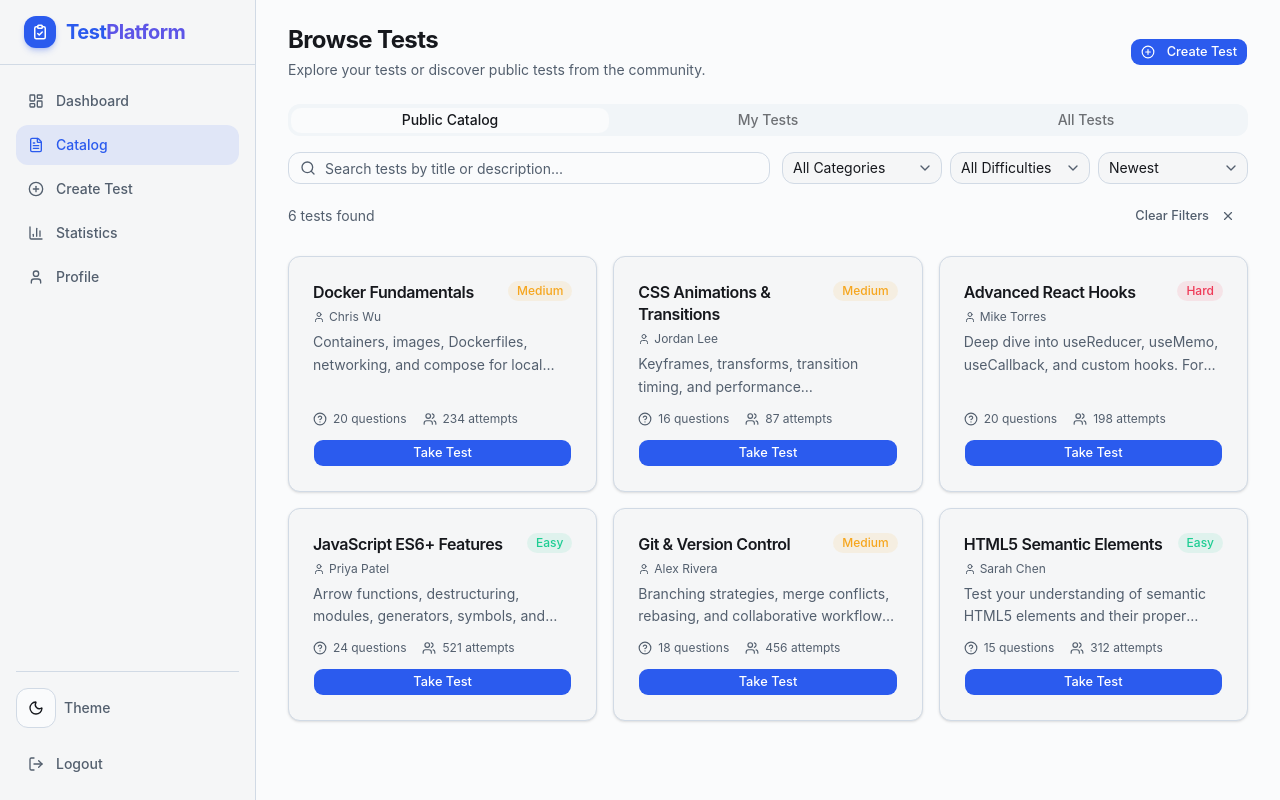
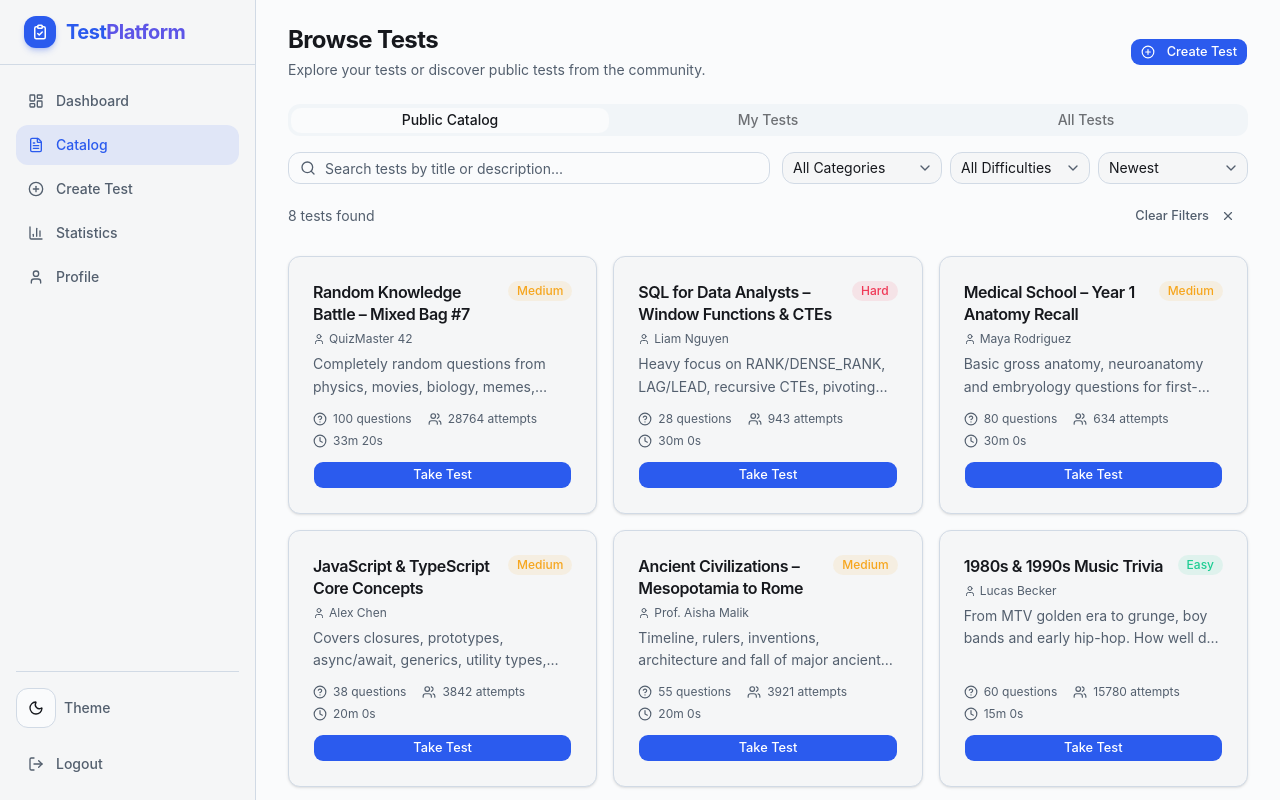
Before and after one commit to lbedv/online-testing, a React (Vite) app: page /catalog in a window 1280 px wide. Built offline with nearby package versions, Linux system fonts and the light colour scheme.

Commit message:
refactor: add timeLimit for test and update mockdata

```diff
--- a/src/features/catalog/components/catalog-card.tsx
+++ b/src/features/catalog/components/catalog-card.tsx
@@ -9,11 +9,12 @@ import {
 import { Link } from "@tanstack/react-router"
 import { Button } from "@/components/ui/button"
 import { Badge } from "@/components/ui/badge"
-import { HelpCircle, User, Users } from "lucide-react"
+import { Clock, HelpCircle, User, Users } from "lucide-react"
 import { IconStat } from "@/components/common"
 import { DIFFICULTY_LABELS } from "@/shared/types/test"
 import type { CatalogTest } from "../types"
 import { DIFFICULTY_STYLES } from "../constants"
+import { formatDuration } from "@/shared/lib/date"
 
 interface CatalogCardProps {
   test: CatalogTest
@@ -64,6 +65,10 @@ export function CatalogCard({ test }: CatalogCardProps) {
             icon={<Users className="h-3.5 w-3.5" />}
             value={`${test.attemptsCount} attempts`}
           />
+          <IconStat
+            icon={<Clock className="h-3.5 w-3.5" />}
+            value={formatDuration(test.timeLimitSeconds)}
+          />
         </div>
 
         {/* Take Test button */}
--- a/src/features/catalog/mock-data.ts
+++ b/src/features/catalog/mock-data.ts
@@ -1,153 +1,173 @@
 import type { CatalogTestDto } from "@/shared/types/dto";
 
-// Mock data for tests in the catalog
 export const CATALOG_TESTS: CatalogTestDto[] = [
   {
-    id: "pub-1",
-    title: "HTML5 Semantic Elements",
-    description:
-      "Test your understanding of semantic HTML5 elements and their proper usage in modern web development.",
-    category: "web-development",
+    id: "test_001",
+    title: "World Capitals – Quick Fire",
+    description: "Basic geography quiz covering capital cities of 50+ countries. Great warm-up for geography lovers.",
+    category: "geography",
     difficulty: "easy",
-    questionsCount: 15,
-    attemptsCount: 312,
+    questionsCount: 50,
+    attemptsCount: 12470,
+    timeLimitSeconds: 600,
     author: {
-        firstName: "Sarah",
-        lastName: "Chen"
+      firstName: "Elena",
+      lastName: "Martinez",
     },
     ownership: "public",
-    createdAt: "2026-01-10T12:00:00Z",
+    createdAt: "2024-11-12T14:30:00Z",
   },
+
   {
-    id: "pub-2",
-    title: "Advanced React Hooks",
-    description:
-      "Deep dive into useReducer, useMemo, useCallback, and custom hooks. For experienced React developers.",
-    category: "react",
-    difficulty: "hard",
-    questionsCount: 20,
-    attemptsCount: 198,
+    id: "test_002",
+    title: "JavaScript & TypeScript Core Concepts",
+    description: "Covers closures, prototypes, async/await, generics, utility types, type guards, discriminated unions and more.",
+    category: "programming",
+    difficulty: "medium",
+    questionsCount: 38,
+    attemptsCount: 3842,
+    timeLimitSeconds: 1200,
     author: {
-        firstName: "Mike",
-        lastName: "Torres"
+      firstName: "Alex",
+      lastName: "Chen",
     },
     ownership: "public",
-    createdAt: "2026-02-15T15:30:00Z",
+    createdAt: "2025-02-08T09:15:00Z",
   },
+
   {
-    id: "pub-3",
-    title: "Git & Version Control",
-    description:
-      "Branching strategies, merge conflicts, rebasing, and collaborative workflows using Git.",
-    category: "devops",
-    difficulty: "medium",
-    questionsCount: 18,
-    attemptsCount: 456,
+    id: "test_003",
+    title: "My Custom React + Zustand Interview Prep",
+    description: "Questions I collected while preparing for senior frontend interviews in 2025",
+    category: "programming",
+    difficulty: "hard",
+    questionsCount: 22,
+    attemptsCount: 17,
+    timeLimitSeconds: 900,
     author: {
-        firstName: "Alex",
-        lastName: "Rivera"
+      firstName: "Sophie",
+      lastName: "Kowalski",
+    },
+    ownership: "mine",
+    createdAt: "2026-03-10T18:42:00Z",
+  },
+
+  {
+    id: "test_004",
+    title: "Organic Chemistry – Functional Groups & Reactions",
+    description: "Focuses on nomenclature, reaction mechanisms, stereochemistry and common named reactions.",
+    category: "chemistry",
+    difficulty: "hard",
+    questionsCount: 45,
+    attemptsCount: 2891,
+    timeLimitSeconds: 1500,
+    author: {
+      firstName: "Dr. James",
+      lastName: "Patel",
     },
     ownership: "public",
-    createdAt: "2026-01-20T09:00:00Z",
+    createdAt: "2024-06-30T11:20:00Z",
   },
+
   {
-    id: "pub-4",
-    title: "CSS Animations & Transitions",
-    description:
-      "Keyframes, transforms, transition timing, and performance considerations for smooth CSS animations.",
-    category: "css",
+    id: "test_005",
+    title: "Medical School – Year 1 Anatomy Recall",
+    description: "Basic gross anatomy, neuroanatomy and embryology questions for first-year medical students.",
+    category: "medicine",
     difficulty: "medium",
-    questionsCount: 16,
-    attemptsCount: 87,
+    questionsCount: 80,
+    attemptsCount: 634,
+    timeLimitSeconds: 1800,
     author: {
-        firstName: "Jordan",
-        lastName: "Lee"
+      firstName: "Maya",
+      lastName: "Rodriguez",
     },
     ownership: "public",
-    createdAt: "2026-02-20T14:00:00Z",
+    createdAt: "2025-09-05T07:45:00Z",
   },
+
   {
-    id: "pub-5",
-    title: "JavaScript ES6+ Features",
-    description:
-      "Arrow functions, destructuring, modules, generators, symbols, and other modern JavaScript features.",
-    category: "javascript",
+    id: "test_006",
+    title: "1980s & 1990s Music Trivia",
+    description: "From MTV golden era to grunge, boy bands and early hip-hop. How well do you remember?",
+    category: "music",
     difficulty: "easy",
-    questionsCount: 24,
-    attemptsCount: 521,
+    questionsCount: 60,
+    attemptsCount: 15780,
+    timeLimitSeconds: 900,
     author: {
-        firstName: "Priya",
-        lastName: "Patel"
+      firstName: "Lucas",
+      lastName: "Becker",
     },
     ownership: "public",
-    createdAt: "2026-01-25T11:30:00Z",
+    createdAt: "2024-12-24T15:10:00Z",
   },
+
   {
-    id: "pub-6",
-    title: "Docker Fundamentals",
-    description:
-      "Containers, images, Dockerfiles, networking, and compose for local development environments.",
-    category: "devops",
+    id: "test_007",
+    title: "LeetCode Top 150 – Blind 75 + Extras (2025 edition)",
+    description: "Curated selection of the most frequently asked medium/hard problems with updated patterns.",
+    category: "programming",
+    difficulty: "hard",
+    questionsCount: 92,
+    attemptsCount: 421,
+    timeLimitSeconds: 3600,
+    author: {
+      firstName: "Daniel",
+      lastName: "Kim",
+    },
+    ownership: "mine",
+    createdAt: "2026-03-18T22:05:00Z",
+  },
+
+  {
+    id: "test_008",
+    title: "Ancient Civilizations – Mesopotamia to Rome",
+    description: "Timeline, rulers, inventions, architecture and fall of major ancient civilizations.",
+    category: "history",
     difficulty: "medium",
-    questionsCount: 20,
-    attemptsCount: 234,
+    questionsCount: 55,
+    attemptsCount: 3921,
+    timeLimitSeconds: 1200,
     author: {
-        firstName: "Chris",
-        lastName: "Wu"
+      firstName: "Prof. Aisha",
+      lastName: "Malik",
     },
     ownership: "public",
-    createdAt: "2026-02-28T10:00:00Z",
+    createdAt: "2025-01-17T10:55:00Z",
   },
+
   {
-    id: "mine-1",
-    title: "TypeScript Advanced Types",
-    description:
-      "Generics, conditional types, mapped types, infer, utility types, and template literal types.",
-    category: "typescript",
+    id: "test_009",
+    title: "SQL for Data Analysts – Window Functions & CTEs",
+    description: "Heavy focus on RANK/DENSE_RANK, LAG/LEAD, recursive CTEs, pivoting and complex joins.",
+    category: "data_science",
     difficulty: "hard",
-    questionsCount: 22,
-    attemptsCount: 18,
-    author: { firstName: "You", lastName: "" },
-    ownership: "mine",
-    createdAt: "2026-03-05T18:45:00Z",
+    questionsCount: 28,
+    attemptsCount: 943,
+    timeLimitSeconds: 1800,
+    author: {
+      firstName: "Liam",
+      lastName: "Nguyen",
+    },
+    ownership: "public",
+    createdAt: "2025-11-03T13:25:00Z",
   },
+
   {
-    id: "mine-2",
-    title: "React Query & TanStack Query Basics",
-    description:
-      "Queries, mutations, invalidation, optimistic updates, pagination, and error handling.",
-    category: "react",
+    id: "test_010",
+    title: "Random Knowledge Battle – Mixed Bag #7",
+    description: "Completely random questions from physics, movies, biology, memes, geography and pop culture.",
+    category: "general_knowledge",
     difficulty: "medium",
-    questionsCount: 16,
-    attemptsCount: 24,
-    author: { firstName: "You", lastName: "" },
-    ownership: "mine",
-    createdAt: "2026-02-10T09:15:00Z",
+    questionsCount: 100,
+    attemptsCount: 28764,
+    timeLimitSeconds: 2000,
+    author: {
+      firstName: "QuizMaster",
+      lastName: "42",
+    },
+    ownership: "public",
+    createdAt: "2026-02-14T08:00:00Z",
   },
-  {
-    id: "mine-3",
-    title: "Tailwind CSS Best Practices",
-    description:
-      "Utility-first mindset, component composition, custom themes, responsive design, and performance tips.",
-    category: "css",
-    difficulty: "easy",
-    questionsCount: 14,
-    attemptsCount: 41,
-    author: { firstName: "You", lastName: "" },
-    ownership: "mine",
-    createdAt: "2026-03-01T14:20:00Z",
-  },
-  {
-    id: "mine-4",
-    title: "JavaScript Performance Optimization",
-    description:
-      "Event delegation, throttling/debouncing, memory leaks, Big O in practice, and V8 engine quirks.",
-    category: "javascript",
-    difficulty: "medium",
-    questionsCount: 19,
-    attemptsCount: 15,
-    author: { firstName: "You", lastName: "" },
-    ownership: "mine",
-    createdAt: "2026-01-28T11:00:00Z",
-  }
-]
+];
--- a/src/features/catalog/types.ts
+++ b/src/features/catalog/types.ts
@@ -16,6 +16,7 @@ export interface CatalogTest {
   difficulty: Difficulty
   questionsCount: number
   attemptsCount: number               // How many users have attempted this test
+  timeLimitSeconds: number
   author: {
     firstName: string
     lastName: string
--- a/src/features/dashboard/mock-data.ts
+++ b/src/features/dashboard/mock-data.ts
@@ -16,87 +16,132 @@ export const DASHBOARD_STATS: DashboardStatsDTO = {
 
 export const RECENT_ATTEMPTS: DashboardAttemptDTO[] = [
   {
-    id: "a1",
-    testId: "1",
-    testTitle: "JavaScript Fundamentals",
-    testCategory: "javascript",
-    pointsEarned: 27,
-    totalPoints: 30,
-    percentage: 90,
-    timeTakenSeconds: 1122,
-    completedAt: "2026-03-12T16:26:00Z",
+    id: "attempt_001",
+    testId: "test_007",
+    testTitle: "Modern JavaScript & TypeScript – Mid 2025 Level",
+    testCategory: "programming",
+    pointsEarned: 24,
+    totalPoints: 36,
+    percentage: 66.7,
+    timeTakenSeconds: 438,
+    completedAt: "2026-03-22T17:42:19Z",
     isPassed: true,
   },
+
   {
-    id: "a2",
-    testId: "2",
-    testTitle: "React Component Patterns",
-    testCategory: "react",
-    pointsEarned: 19,
-    totalPoints: 25,
-    percentage: 76,
-    timeTakenSeconds: 1335,
-    completedAt: "2026-03-11T14:00:00Z",
+    id: "attempt_002",
+    testId: "test_007",
+    testTitle: "Modern JavaScript & TypeScript – Mid 2025 Level",
+    testCategory: "programming",
+    pointsEarned: 21,
+    totalPoints: 36,
+    percentage: 58.3,
+    timeTakenSeconds: 512,
+    completedAt: "2026-03-20T14:15:33Z",
+    isPassed: false,
+  },
+
+  {
+    id: "attempt_003",
+    testId: "test_010",
+    testTitle: "Random Knowledge Battle – Mixed Bag #7",
+    testCategory: "general_knowledge",
+    pointsEarned: 68,
+    totalPoints: 100,
+    percentage: 68.0,
+    timeTakenSeconds: 1147,
+    completedAt: "2026-03-18T21:09:44Z",
     isPassed: true,
   },
+
   {
-    id: "a3",
-    testId: "4",
-    testTitle: "TypeScript Advanced Types",
-    testCategory: "typescript",
-    pointsEarned: 12,
-    totalPoints: 22,
-    percentage: 55,
-    timeTakenSeconds: 1800,
-    completedAt: "2026-03-10T10:15:00Z",
+    id: "attempt_004",
+    testId: "test_002",
+    testTitle: "JavaScript & TypeScript Core Concepts",
+    testCategory: "programming",
+    pointsEarned: 29,
+    totalPoints: 38,
+    percentage: 76.3,
+    timeTakenSeconds: 682,
+    completedAt: "2026-03-15T10:22:01Z",
+    isPassed: true,
+  },
+
+  {
+    id: "attempt_005",
+    testId: "test_004",
+    testTitle: "Organic Chemistry – Functional Groups & Reactions",
+    testCategory: "chemistry",
+    pointsEarned: 18,
+    totalPoints: 45,
+    percentage: 40.0,
+    timeTakenSeconds: 948,
+    completedAt: "2026-03-12T19:37:55Z",
     isPassed: false,
   },
+
   {
-    id: "a4",
-    testId: "6",
-    testTitle: "SQL & Database Basics",
-    testCategory: "databases",
-    pointsEarned: 18,
-    totalPoints: 20,
-    percentage: 90,
-    timeTakenSeconds: 873,
-    completedAt: "2026-03-09T09:45:00Z",
+    id: "attempt_006",
+    testId: "test_009",
+    testTitle: "SQL for Data Analysts – Window Functions & CTEs",
+    testCategory: "data_science",
+    pointsEarned: 22,
+    totalPoints: 28,
+    percentage: 78.6,
+    timeTakenSeconds: 761,
+    completedAt: "2026-03-10T13:04:12Z",
     isPassed: true,
   },
+
   {
-    id: "a5",
-    testId: "1",
-    testTitle: "JavaScript Fundamentals",
-    testCategory: "javascript",
-    pointsEarned: 22,
-    totalPoints: 30,
-    percentage: 73,
-    timeTakenSeconds: 1510,
-    completedAt: "2026-03-07T11:20:00Z",
+    id: "attempt_007",
+    testId: "test_007",
+    testTitle: "Modern JavaScript & TypeScript – Mid 2025 Level",
+    testCategory: "programming",
+    pointsEarned: 12,
+    totalPoints: 36,
+    percentage: 33.3,
+    timeTakenSeconds: 289,
+    completedAt: "2026-03-08T22:51:07Z",
+    isPassed: false,
+  },
+
+  {
+    id: "attempt_008",
+    testId: "test_001",
+    testTitle: "World Capitals – Quick Fire",
+    testCategory: "geography",
+    pointsEarned: 42,
+    totalPoints: 50,
+    percentage: 84.0,
+    timeTakenSeconds: 312,
+    completedAt: "2026-03-05T08:19:40Z",
     isPassed: true,
   },
+
   {
-    id: "a6",
-    testId: "4",
-    testTitle: "TypeScript Advanced Types",
-    testCategory: "typescript",
-    pointsEarned: 9,
-    totalPoints: 22,
-    percentage: 41,
-    timeTakenSeconds: 1735,
-    completedAt: "2026-03-05T08:30:00Z",
+    id: "attempt_009",
+    testId: "test_008",
+    testTitle: "Ancient Civilizations – Mesopotamia to Rome",
+    testCategory: "history",
+    pointsEarned: 31,
+    totalPoints: 55,
+    percentage: 56.4,
+    timeTakenSeconds: 859,
+    completedAt: "2026-03-02T16:45:22Z",
     isPassed: false,
   },
+
   {
-    id: "a6",
-    testId: "4",
-    testTitle: "TypeScript Advanced Types",
-    testCategory: "typescript",
-    pointsEarned: 9,
-    totalPoints: 22,
-    percentage: 41,
-    timeTakenSeconds: 1735,
-    completedAt: "2026-03-05T08:30:00Z",
-    isPassed: false,
+    id: "attempt_010",
+    testId: "test_006",
+    testTitle: "1980s & 1990s Music Trivia",
+    testCategory: "music",
+    pointsEarned: 54,
+    totalPoints: 60,
+    percentage: 90.0,
+    timeTakenSeconds: 411,
+    completedAt: "2026-02-28T23:17:09Z",
+    isPassed: true,
   },
 ];
--- a/src/features/test-results/components/score-card.tsx
+++ b/src/features/test-results/components/score-card.tsx
@@ -99,6 +99,9 @@ export function ScoreCard({ result }: ScoreCardProps) {
             <Badge variant="outline" className="text-xs text-muted-foreground border-border bg-muted/30">
               {questions.length} questions
             </Badge>
+            <Badge variant="outline" className="text-xs text-muted-foreground border-border bg-muted/30">
+              {formatDuration(result.timeLimitSeconds)}
+            </Badge>
           </div>
         </div>
 
--- a/src/features/test-results/mock-data.ts
+++ b/src/features/test-results/mock-data.ts
@@ -1,78 +1,192 @@
-import { type TestResult } from "./types"; // Adjust import as needed
+import type { TestResultView } from "./types";
 
-export const MOCK_TEST_RESULT: TestResult = {
-  resultId: "res_987654321",
-  testId: "test_intro_to_js",
-  testTitle: "JavaScript Fundamentals Quiz",
-  testCategory: "Programming",
-  testDifficulty: "Beginner",
-
-  // Aggregated Stats
-  pointsEarned: 25,
-  totalPoints: 40,
-  percentage: 62.5,
-  timeTakenSeconds: 845,
+export const MOCK_TEST_RESULT: TestResultView = {
+  resultId: "result-001",
+  testId: "test-001",
+  testTitle: "Mixed Knowledge Test",
+  testCategory: "general_knowledge",
+  testDifficulty: "medium",
+  pointsEarned: 40,
+  totalPoints: 60,
+  percentage: 66.67,
+  timeLimitSeconds: 1800,
+  timeTakenSeconds: 720,
+  completedAt: "2026-03-23T10:00:00Z",
   isPassed: true,
-  completedAt: "2026-01-10T12:00:00Z",
-
-  // Detailed Breakdown
   questions: [
     {
-      questionId: "q_001",
+      questionId: "q1",
+      questionText: "What is the capital of France?",
       questionNumber: 1,
-      questionText: "What is the result of 10 + 5?",
       answerOutcome: "correct",
-      pointsEarned: 10,
-      pointsPossible: 10,
+      pointsEarned: 5,
+      pointsPossible: 5,
+      answer: {
+        questionType: "textInput",
+        correctAnswer: "Paris",
+        userAnswer: "Paris"
+      }
+    },
+    {
+      questionId: "q2",
+      questionText: "2 + 2 = ?",
+      questionNumber: 2,
+      answerOutcome: "correct",
+      pointsEarned: 5,
+      pointsPossible: 5,
       answer: {
         questionType: "numeric",
-        userAnswer: 15,
-        correctAnswer: 15,
-      },
+        correctAnswer: 4,
+        userAnswer: 4
+      }
     },
     {
-      questionId: "q_002",
-      questionNumber: 2,
-      questionText: "JavaScript is a statically typed language.",
+      questionId: "q3",
+      questionText: "The Earth is flat.",
+      questionNumber: 3,
+      answerOutcome: "correct",
+      pointsEarned: 5,
+      pointsPossible: 5,
+      answer: {
+        questionType: "trueFalse",
+        correctAnswer: false,
+        userAnswer: false
+      }
+    },
+    {
+      questionId: "q4",
+      questionText: "Which of the following are programming languages?",
+      questionNumber: 4,
       answerOutcome: "incorrect",
       pointsEarned: 0,
-      pointsPossible: 10,
+      pointsPossible: 5,
+      answer: {
+        questionType: "multipleChoice",
+        correctAnswer: ["a", "c"],
+        userAnswer: ["a", "b"],
+        options: [
+          { id: "a", label: "Python" },
+          { id: "b", label: "HTML" },
+          { id: "c", label: "Java" },
+          { id: "d", label: "CSS" }
+        ]
+      }
+    },
+    {
+      questionId: "q5",
+      questionText: "What is the boiling point of water (°C)?",
+      questionNumber: 5,
+      answerOutcome: "correct",
+      pointsEarned: 5,
+      pointsPossible: 5,
+      answer: {
+        questionType: "numeric",
+        correctAnswer: 100,
+        userAnswer: 100
+      }
+    },
+    {
+      questionId: "q6",
+      questionText: "Who wrote 'Romeo and Juliet'?",
+      questionNumber: 6,
+      answerOutcome: "incorrect",
+      pointsEarned: 0,
+      pointsPossible: 5,
+      answer: {
+        questionType: "textInput",
+        correctAnswer: "William Shakespeare",
+        userAnswer: "Charles Dickens"
+      }
+    },
+    {
+      questionId: "q7",
+      questionText: "The Sun rises in the East.",
+      questionNumber: 7,
+      answerOutcome: "correct",
+      pointsEarned: 5,
+      pointsPossible: 5,
       answer: {
         questionType: "trueFalse",
-        userAnswer: true, // User guessed true
-        correctAnswer: false, // The real answer is false
-      },
+        correctAnswer: true,
+        userAnswer: true
+      }
     },
     {
-      questionId: "q_003",
-      questionNumber: 3,
-      questionText: "Which of the following are valid ways to declare a variable in ES6?",
-      answerOutcome: "correct",
-      pointsEarned: 15,
-      pointsPossible: 15,
+      questionId: "q8",
+      questionText: "Select prime numbers.",
+      questionNumber: 8,
+      answerOutcome: "incorrect",
+      pointsEarned: 0,
+      pointsPossible: 5,
       answer: {
         questionType: "multipleChoice",
+        correctAnswer: ["a", "b", "d"],
+        userAnswer: ["a", "c"],
         options: [
-          { id: "opt_1", label: "let" },
-          { id: "opt_2", label: "const" },
-          { id: "opt_3", label: "var" },
-          { id: "opt_4", label: "function" }
-        ],
-        userAnswer: ["opt_1", "opt_2"],
-        correctAnswer: ["opt_1", "opt_2"],
-      },
+          { id: "a", label: "2" },
+          { id: "b", label: "3" },
+          { id: "c", label: "4" },
+          { id: "d", label: "5" }
+        ]
+      }
     },
     {
-      questionId: "q_004",
-      questionNumber: 4,
-      questionText: "What function is used to print content to the console?",
+      questionId: "q9",
+      questionText: "What is the chemical symbol for gold?",
+      questionNumber: 9,
+      answerOutcome: "correct",
+      pointsEarned: 5,
+      pointsPossible: 5,
+      answer: {
+        questionType: "textInput",
+        correctAnswer: "Au",
+        userAnswer: "Au"
+      }
+    },
+    {
+      questionId: "q10",
+      questionText: "5 * 6 = ?",
+      questionNumber: 10,
+      answerOutcome: "correct",
+      pointsEarned: 5,
+      pointsPossible: 5,
+      answer: {
+        questionType: "numeric",
+        correctAnswer: 30,
+        userAnswer: 30
+      }
+    },
+    {
+      questionId: "q11",
+      questionText: "Water is composed of hydrogen and oxygen.",
+      questionNumber: 11,
+      answerOutcome: "correct",
+      pointsEarned: 5,
+      pointsPossible: 5,
+      answer: {
+        questionType: "trueFalse",
+        correctAnswer: true,
+        userAnswer: true
+      }
+    },
+    {
+      questionId: "q12",
+      questionText: "Select colors that are primary colors.",
+      questionNumber: 12,
       answerOutcome: "skipped",
       pointsEarned: 0,
       pointsPossible: 5,
       answer: {
-        questionType: "textInput", // User skipped this question!
-        correctAnswer: "console.log()",
-      },
-    },
-  ],
+        questionType: "multipleChoice",
+        correctAnswer: ["a", "c"],
+        userAnswer: undefined,
+        options: [
+          { id: "a", label: "Red" },
+          { id: "b", label: "Green" },
+          { id: "c", label: "Blue" },
+          { id: "d", label: "Yellow" }
+        ]
+      }
+    }
+  ]
 };
--- a/src/features/test-results/types.ts
+++ b/src/features/test-results/types.ts
@@ -29,6 +29,7 @@ export interface TestResultView {
   totalPoints: number
   percentage: number
   timeTakenSeconds: number
+  timeLimitSeconds: number
   completedAt: string
   isPassed: boolean
   questions: QuestionResultView[]
--- a/src/shared/types/dto.ts
+++ b/src/shared/types/dto.ts
@@ -1,3 +1,4 @@
+// Future zod schemas
 import type { Category, Difficulty, TestOwnership } from "./test";
 
 // User profile DTO
@@ -39,6 +40,7 @@ export interface CatalogTestDto {
   difficulty: Difficulty;
   questionsCount: number
   attemptsCount: number
+  timeLimitSeconds: number
   author: {
     firstName: string;
     lastName: string;
```
